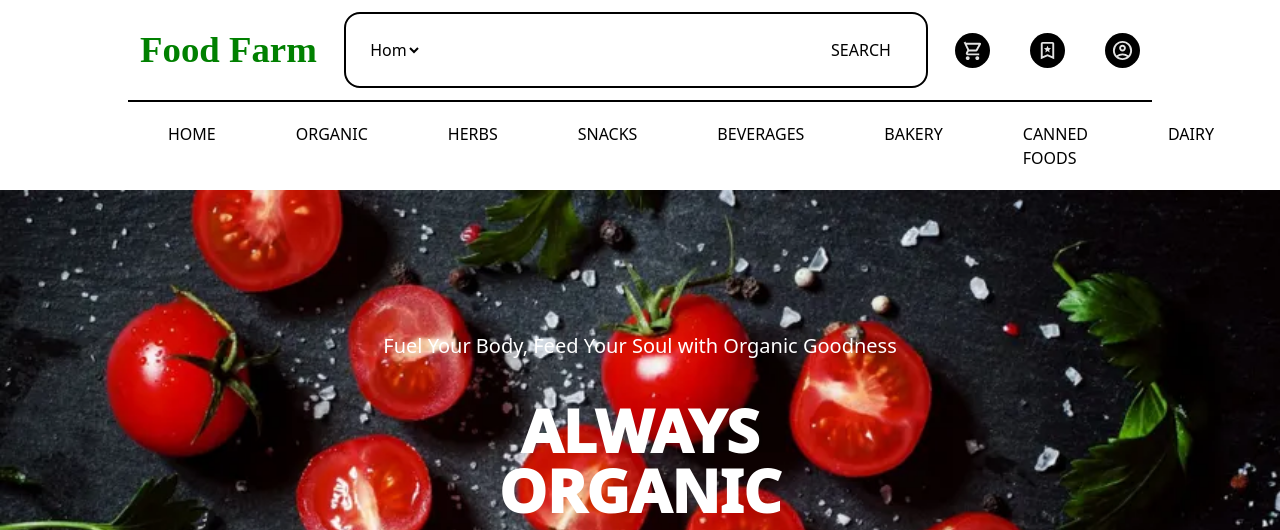
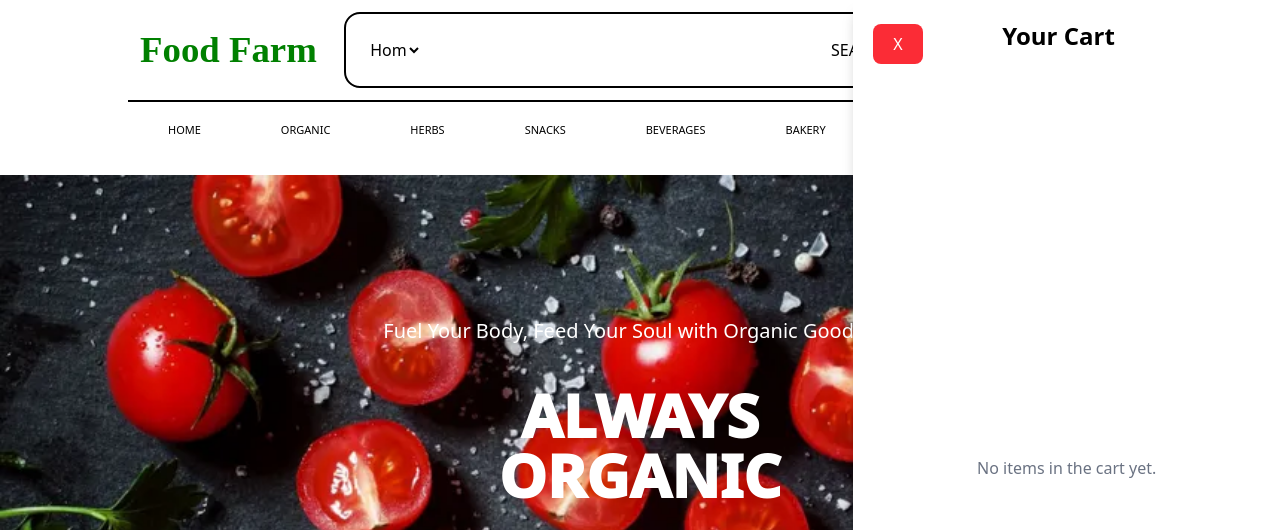
Before and after one commit to rahul-rathee7/Food-Farm, a Next.js app in the folder frontend/: page / in a window 1280 px wide. Both pictures are taken after a click on the picture 972 px from the left and 50 px from the top of the page. Shown: the top 530 px of the page. Built offline with nearby package versions, Linux system fonts and the light colour scheme; no server answers.

Commit message:
cart section added

```diff
--- a/frontend/next.config.ts
+++ b/frontend/next.config.ts
@@ -3,7 +3,7 @@ import type { NextConfig } from "next";
 const nextConfig: NextConfig = {
   /* config options here */
   images: {
-    domains:['upload.wikimedia.org','imgs.search.brave.com','images.unsplash.com','res.cloudinary.com','images.pexels.com','media.istockphoto.com','images.pexels.com','images.unsplash.com'],
+    domains:['images.pexels.com','upload.wikimedia.org','imgs.search.brave.com','images.unsplash.com','res.cloudinary.com','images.pexels.com','media.istockphoto.com','images.pexels.com','images.unsplash.com'],
   }
 };
 
--- a/frontend/src/app/components/Cards.tsx
+++ b/frontend/src/app/components/Cards.tsx
@@ -5,7 +5,6 @@ import Image from 'next/image';
 const Cards = () => {
     const [arr, setarr] = useState([]);
 
-    useEffect(() => {
     async function myFunc() {
         try {
             await axios.get('http://localhost:5000/data').then((res) => {
@@ -15,6 +14,8 @@ const Cards = () => {
             console.log("Error is this: ", err);
         }
     }
+
+    useEffect(() => {
 
         myFunc();
     }, []);
@@ -27,7 +28,7 @@ const Cards = () => {
                         <Image
                             src={items.image}
                             alt={items.name}
-                            className='object-contain rounded-xl h-full w-full'
+                            className='object-cover rounded-xl h-full w-full'
                             width={300}
                             height={300}
                         />
@@ -36,10 +37,10 @@ const Cards = () => {
                         <p className='text-black font-semibold text-2xl'>{items.name}</p>
                         <div className='flex justify-evenly text-2xl'>
                             <span className='flex'>
-                                {/* <p className='text-gray-500 line-through'>₹120</p> */}
-                                <p className='text-black px-3'><b>₹price</b></p>
+                                <p className='text-gray-500 line-through'>₹{items.originalPrice}</p>
+                                <p className='text-black px-3'><b>₹{items.currentPrice}</b></p>
                             </span>
-                            <span className='border border-gray-500 text-gray-500 px-2'>10% off</span>
+                            <span className='border border-gray-500 text-gray-500 px-2 pt-1 sm:text-sm'>{items.discount}% off</span>
                         </div>
                         <button className='bg-red-500 w-full mt-3 p-2 rounded-xl text-white' type='button'>
                             Add to Cart
--- /dev/null
+++ b/frontend/src/app/components/CartSection.tsx
@@ -0,0 +1,19 @@
+import React from 'react'
+
+const CartSection = ({closeCart}) => {
+  return (
+    <div className='fixed h-full w-1/3 right-0 top-0 z-1 bg-white shadow-lg flex flex-col items-center justify-center'>
+      <div className='w-full h-full p-5 bg-[rgba(255,255,255,0.9)] shadow-lg rounded-lg'>
+        <div className='grid grid-cols-3 items-center mb-5'>
+            <button className='w-fit bg-red-500 text-white px-5 py-2 rounded-lg' type='button' onClick={closeCart}>X</button>
+            <h2 className='text-2xl font-bold mb-4'>Your Cart</h2>
+        </div>
+        <div className='flex justify-center items-center w-full h-full'>
+            <p className='text-gray-500'>No items in the cart yet.</p>
+        </div>
+      </div>
+    </div>
+  )
+}
+
+export default CartSection
--- a/frontend/src/app/shared/Navbar.tsx
+++ b/frontend/src/app/shared/Navbar.tsx
@@ -7,10 +7,12 @@ import profile from '../../../public/assets/account_circle_24dp_E3E3E3_FILL0_wgh
 import MenuIcon from '../../../public/assets/icons/hamburger-menu-filled-icon-in-transparent-background-basic-app-and-web-ui-bold-line-icon-eps10-free-vector.jpg'
 import Login from '../UserAuth/Login'
 import Signup from '../UserAuth/Signup'
+import CartSection from '../components/CartSection';
 
 const Navbar = () => {
   const [isLoginSection, setisLoginSection] = useState(false);
   const [isSignupSection, setisSignupSection] = useState(false);
+  const [isCartSection, setisCartSection] = useState(false);
 
   return (
     <>
@@ -45,7 +47,7 @@ const Navbar = () => {
           </div>
           <div className='flex gap-10 hidden lg:flex md:flex'>
             <div>
-              <Image className='bg-black border-2 rounded-full p-1' src={cart} alt='cart' width={35} height={35} />
+              <Image className='bg-black border-2 rounded-full p-1' src={cart} onClick={() => setisCartSection(true)} alt='cart' width={35} height={35} />
             </div>
             <div>
               <Image className='bg-black border-2 rounded-full p-1' src={save} alt='save' width={35} height={35} />
@@ -55,7 +57,7 @@ const Navbar = () => {
             </div>
           </div>
         </div>
-        <div className='justify-between hidden lg:w-11/12 xl:flex '>
+        <div className='justify-between 2xl:text-[13px] xl:text-[11px] lg:text-[10px] md:text-[10px] hidden lg:w-11/12 xl:flex '>
           <div className='py-5 px-10 hover:bg-red-500 hover:text-white rounded-sm'>HOME</div>
           <div className='py-5 px-10 hover:bg-red-500 hover:text-white rounded-sm'>ORGANIC</div>
           <div className='py-5 px-10 hover:bg-red-500 hover:text-white rounded-sm'>HERBS</div>
@@ -79,7 +81,11 @@ const Navbar = () => {
           openLogin={() => setisLoginSection(true)}
         />
       )}
-
+      {isCartSection && (
+        <CartSection
+          closeCart={() => setisCartSection(false)}
+        />
+      )}
     </>
   )
 }
```
Also changed, not shown: 1 other file (tests, documents, lock files or other folders). Lines whose indentation alone changed are shown as unchanged.
